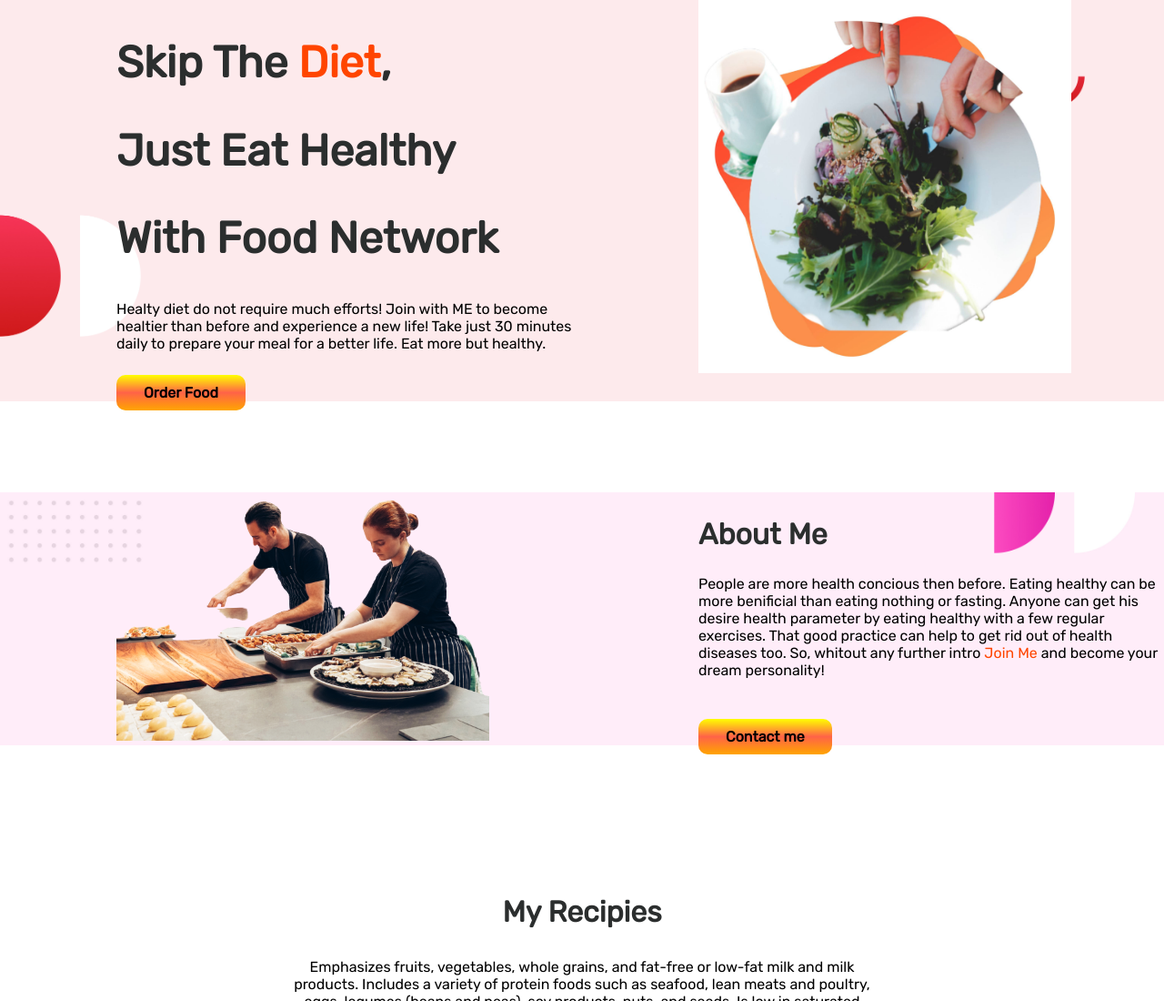
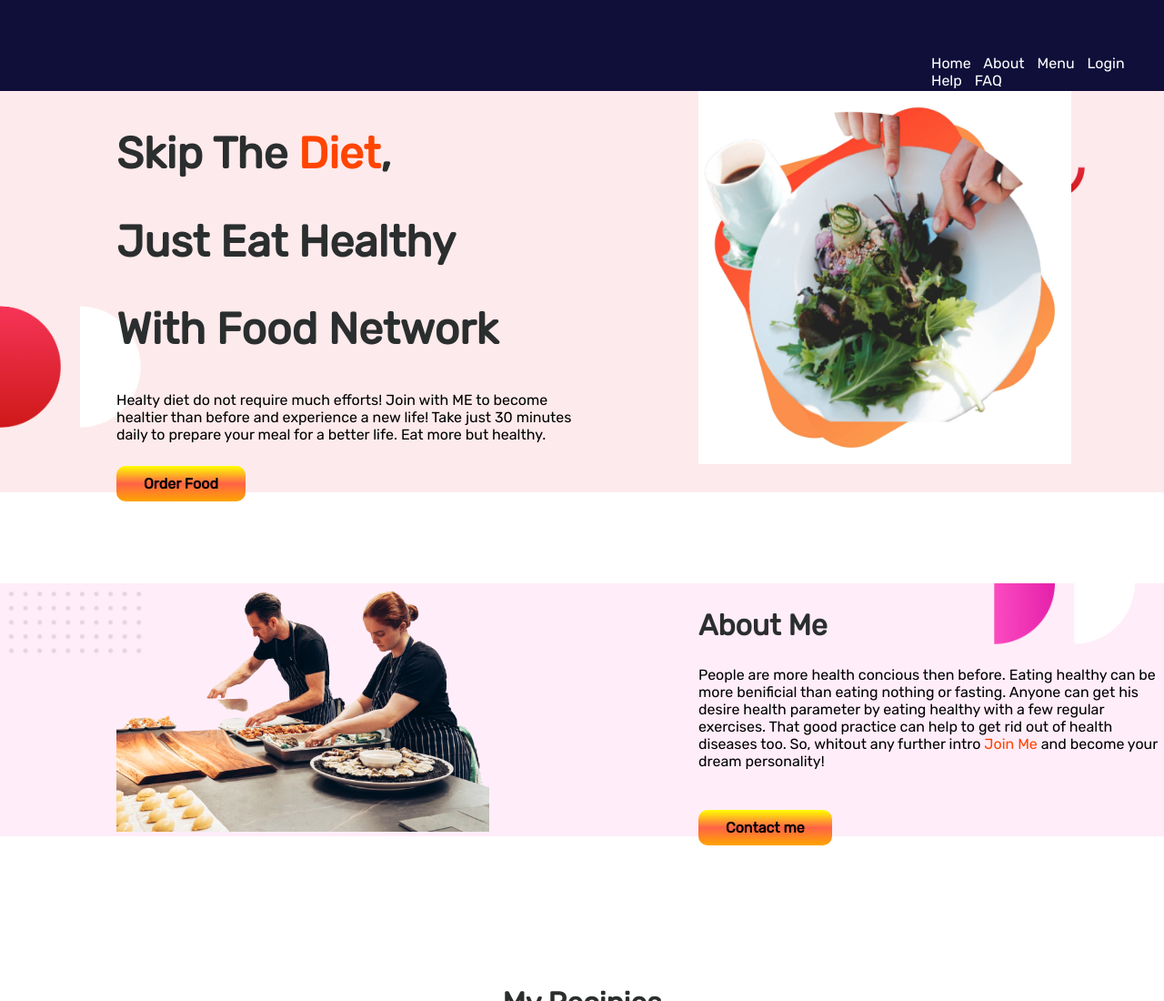
Before and after one commit to dipayanamit/food-web, a plain HTML site: page index.html in a window 1280 px wide. Shown: the top 1100 px of the page at 91% size. Drawn offline with Linux system fonts and the light colour scheme.

Commit message:
very new header section added

```diff
--- a/index.html
+++ b/index.html
@@ -13,6 +13,16 @@
 </head>
 
 <body>
+    <header>
+        <div class="head">
+            <a href="">Home</a>
+            <a href="">About</a>
+            <a href="">Menu</a>
+            <a href="">Login</a>
+            <a href="">Help</a>
+            <a href="">FAQ</a>
+        </div>
+    </header>
     <section class="top container">
         <div class="half-width">
             <h1>Skip The <span class="emp"> Diet</span>,</h1>
--- a/style.css
+++ b/style.css
@@ -1,6 +1,21 @@
 body{
     font-family: 'Rubik', sans-serif;
     margin: 0;
+}
+header{
+    height: 100px;
+    width: 100%;
+    background-color: rgb(15, 15, 58);
+}
+.head{
+    padding-left: 80%;
+    padding-top: 60px;
+}
+.head a{
+    margin-top: 20px;
+    margin-right: 10px;
+    text-decoration: none;
+    color: white;
 }
 h1{
     font-size: 3em;
```
